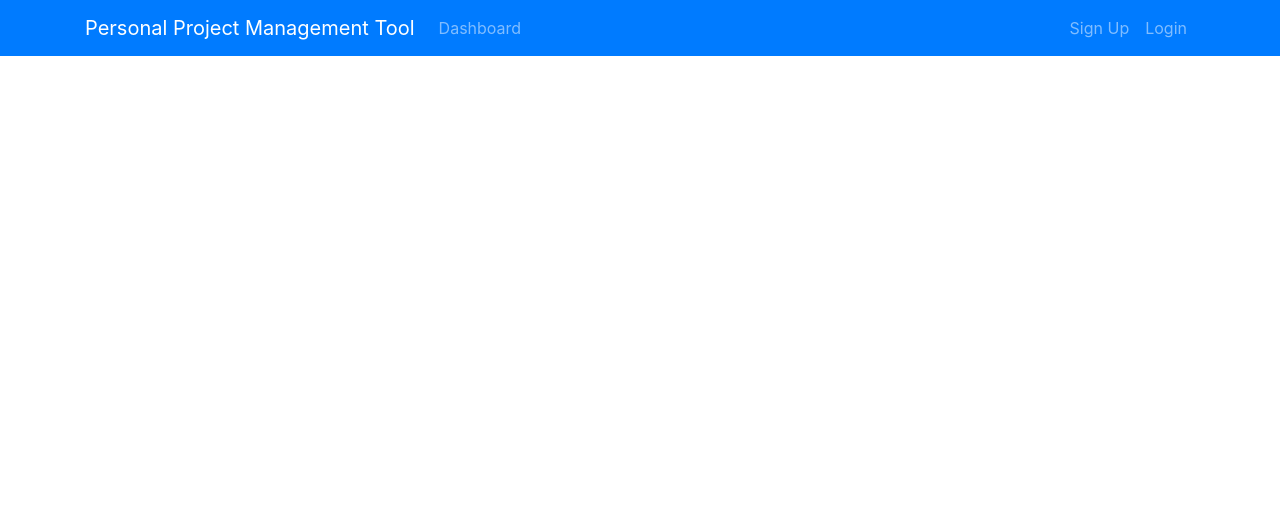
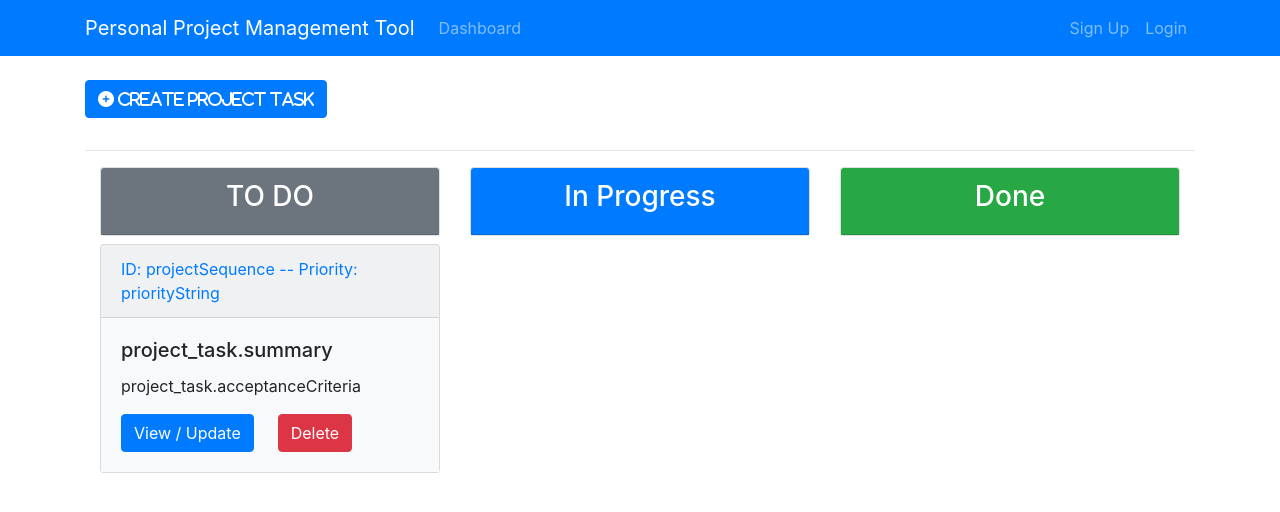
Before and after one commit to JohnIrle/PPMTool, a React (Create React App) app in the folder ppmtool-client/: page /projectBoard/1 in a window 1280 px wide. Shown: the top 512 px of the page. Built offline with nearby package versions, Linux system fonts and the light colour scheme.

Commit message:
Routes to ProjectBoard and AddProjectTask

```diff
--- a/ppmtool-client/src/App.js
+++ b/ppmtool-client/src/App.js
@@ -1,14 +1,17 @@
+import 'bootstrap/dist/css/bootstrap.min.css';
 import React from 'react';
+import { Provider } from 'react-redux';
+import { BrowserRouter as Router, Route } from "react-router-dom";
 import './App.css';
-import 'bootstrap/dist/css/bootstrap.min.css';
-import { BrowserRouter as Router, Route } from "react-router-dom";
+
 import Dashboard from "./components/Dashboard";
 import NavBar from "./components/Layout/Header";
 import AddProject from './components/Project/AddProject';
+import UpdateProject from './components/Project/UpdateProject';
+import ProjectBoard from './components/ProjectBoard/ProjectBoard';
+import store from "./store";
+import AddProjectTask from './components/ProjectBoard/ProjectTasks/AddProjectTask';
 
-import { Provider } from 'react-redux'
-import store from "./store"
-import UpdateProject from './components/Project/UpdateProject';
 
 function App() {
   return (
@@ -19,6 +22,8 @@
           <Route exact path="/dashboard" component={Dashboard} />
           <Route exact path="/addProject" component={AddProject} />
           <Route exact path="/updateProject/:id" component={UpdateProject} />
+          <Route exact path="/projectBoard/:id" component={ProjectBoard} />
+          <Route exact path="/addProjectTask/:id" component={AddProjectTask} />
         </div>
       </Router>
     </Provider>
--- a/ppmtool-client/src/components/Project/ProjectItem.js
+++ b/ppmtool-client/src/components/Project/ProjectItem.js
@@ -25,11 +25,11 @@
             </div>
             <div className="col-md-4 d-none d-lg-block">
               <ul className="list-group">
-                <a href="#">
+                <Link to={`/projectBoard/${project.projectIdentifier}`}>
                   <li className="list-group-item board">
                     <i className="fa fa-flag-checkered pr-1"> Project Board </i>
                   </li>
-                </a>
+                </Link>
                 <Link to={`/updateProject/${project.projectIdentifier}`}>
                   <li className="list-group-item update">
                     <i className="fa fa-edit pr-1"> Update Project Info</i>
--- a/ppmtool-client/src/components/ProjectBoard/ProjectBoard.js
+++ b/ppmtool-client/src/components/ProjectBoard/ProjectBoard.js
@@ -0,0 +1,69 @@
+import React, { Component } from 'react'
+import { Link } from 'react-router-dom'
+
+class ProjectBoard extends Component {
+  render() {
+    const { id } = this.props.match.params;
+
+    return (
+      <div className="container">
+        <Link to={`/addProjectTask/${id}`} className="btn btn-primary mb-3">
+          <i className="fa fa-plus-circle"> Create Project Task</i>
+        </Link>
+        <br />
+        <hr />
+
+        <div className="container">
+          <div className="row">
+            <div className="col-md-4">
+              <div className="card text-center mb-2">
+                <div className="card-header bg-secondary text-white">
+                  <h3>TO DO</h3>
+                </div>
+              </div>
+
+
+              <div className="card mb-1 bg-light">
+                <div className="card-header text-primary">
+                  ID: projectSequence -- Priority: priorityString
+                </div>
+                <div className="card-body bg-light">
+                  <h5 className="card-title">project_task.summary</h5>
+                  <p className="card-text text-truncate ">
+                    project_task.acceptanceCriteria
+                  </p>
+                  <a href="#" className="btn btn-primary">
+                    View / Update
+                  </a>
+
+                  <button className="btn btn-danger ml-4">
+                    Delete
+                  </button>
+                </div>
+              </div>
+            </div>
+
+            <div className="col-md-4">
+              <div className="card text-center mb-2">
+                <div className="card-header bg-primary text-white">
+                  <h3>In Progress</h3>
+                </div>
+              </div>
+            </div>
+
+            <div className="col-md-4">
+              <div className="card text-center mb-2">
+                <div className="card-header bg-success text-white">
+                  <h3>Done</h3>
+                </div>
+              </div>
+            </div>
+
+          </div>
+        </div>
+      </div>
+    )
+  }
+}
+
+export default ProjectBoard
--- a/ppmtool-client/src/components/ProjectBoard/ProjectTasks/AddProjectTask.js
+++ b/ppmtool-client/src/components/ProjectBoard/ProjectTasks/AddProjectTask.js
@@ -0,0 +1,56 @@
+import React, { Component } from 'react'
+import { Link } from 'react-router-dom'
+
+class AddProjectTask extends Component {
+  render() {
+    const { id } = this.props.match.params;
+    return (
+      <div className="add-PBI">
+        <div className="container">
+          <div className="row">
+            <div className="col-md-8 m-auto">
+              <Link to={`/projectBoard/${id}`} className="btn btn-light">
+                Back to Project Board
+              </Link>
+              <h4 className="display-4 text-center">Add /Update Project Task</h4>
+              <p className="lead text-center">Project Name + Project Code</p>
+              <form>
+                <div className="form-group">
+                  <input type="text" className="form-control form-control-lg" name="summary" placeholder="Project Task summary" />
+                </div>
+                <div className="form-group">
+                  <textarea className="form-control form-control-lg" placeholder="Acceptance Criteria" name="acceptanceCriteria"></textarea>
+                </div>
+                <h6>Due Date</h6>
+                <div className="form-group">
+                  <input type="date" className="form-control form-control-lg" name="dueDate" />
+                </div>
+                <div className="form-group">
+                  <select className="form-control form-control-lg" name="priority">
+                    <option value={0}>Select Priority</option>
+                    <option value={1}>High</option>
+                    <option value={2}>Medium</option>
+                    <option value={3}>Low</option>
+                  </select>
+                </div>
+
+                <div className="form-group">
+                  <select className="form-control form-control-lg" name="status">
+                    <option value="">Select Status</option>
+                    <option value="TO_DO">TO DO</option>
+                    <option value="IN_PROGRESS">IN PROGRESS</option>
+                    <option value="DONE">DONE</option>
+                  </select>
+                </div>
+
+                <input type="submit" className="btn btn-primary btn-block mt-4" />
+              </form>
+            </div>
+          </div>
+        </div>
+      </div>
+    )
+  }
+}
+
+export default AddProjectTask
```
